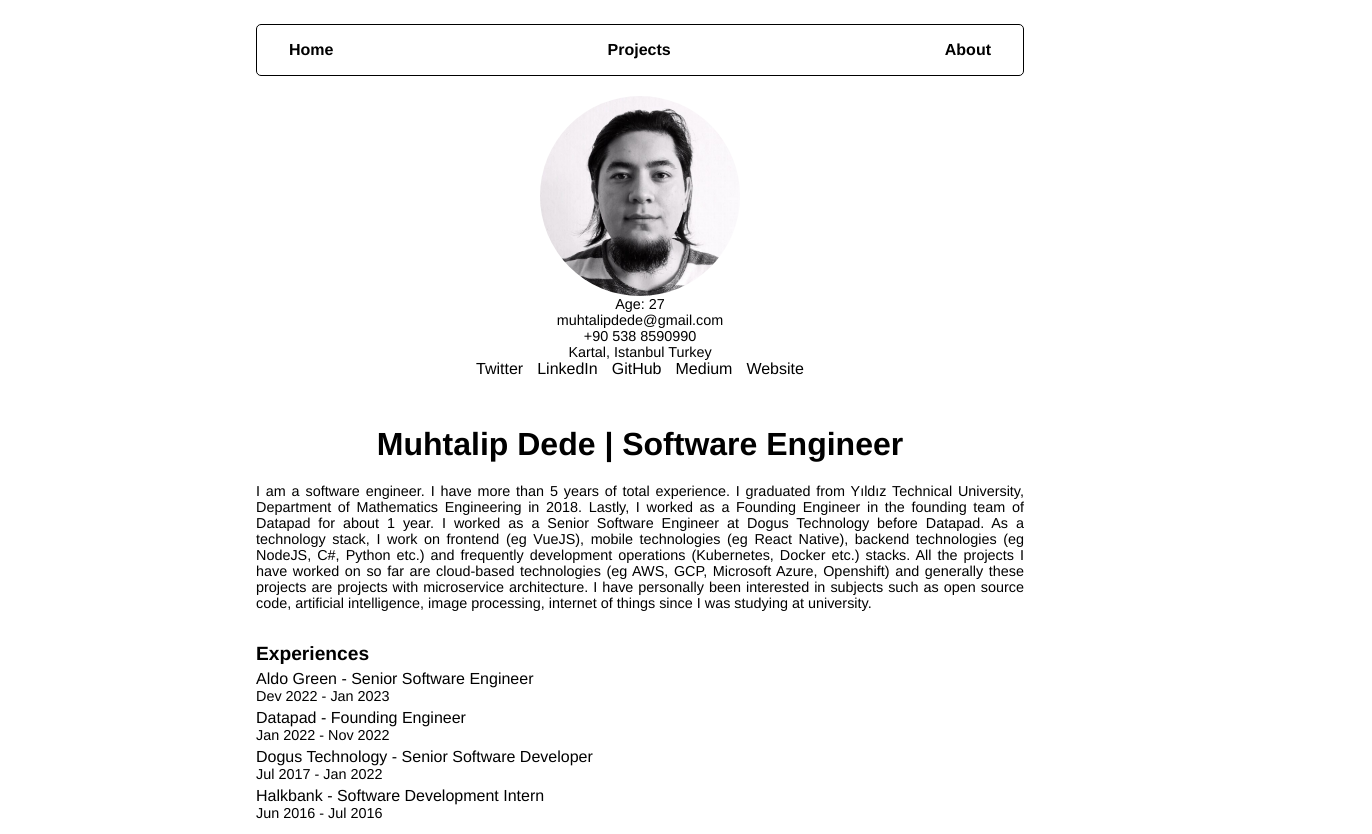
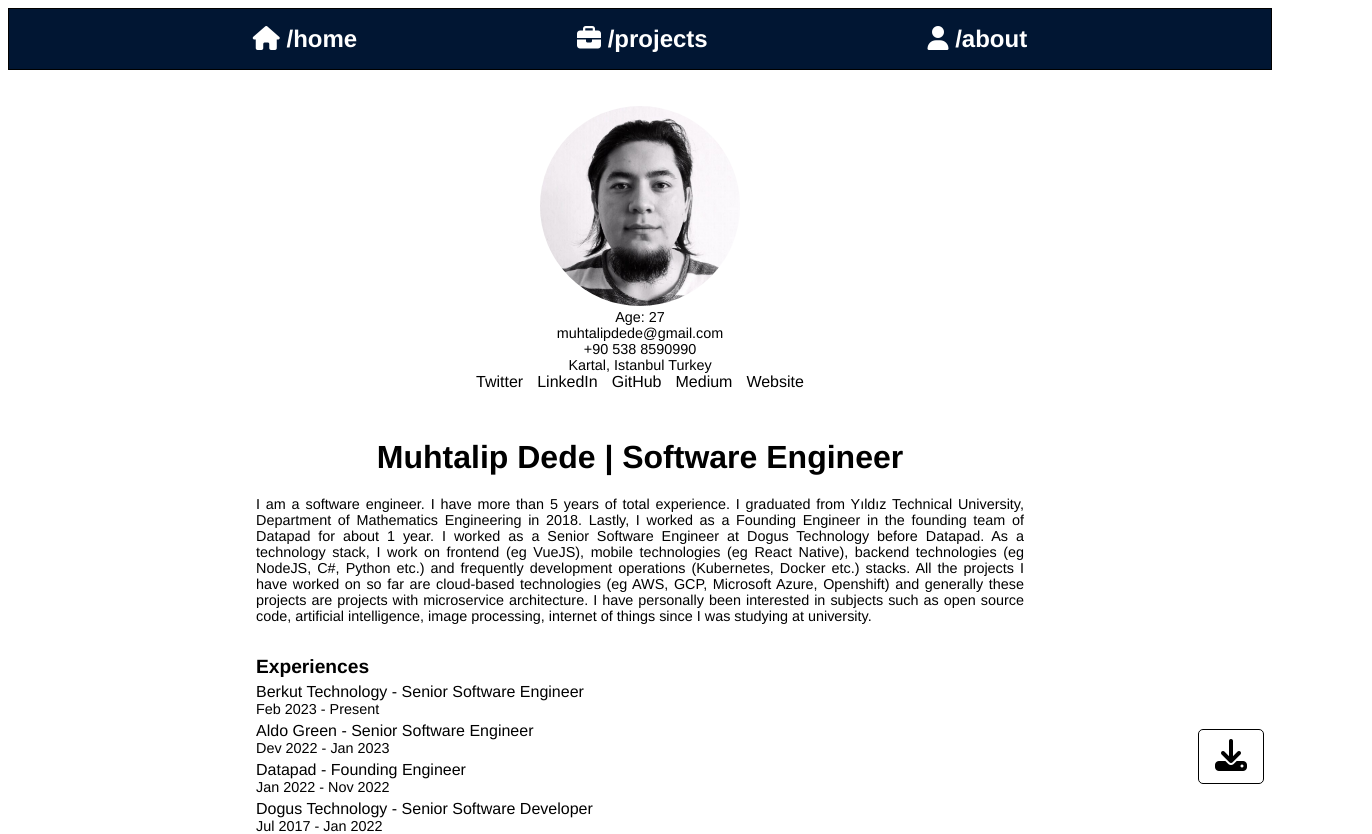
Before and after one commit to muhtalipdede/muhtalipdede.github.io, a SvelteKit app: page /about in a window 1280 px wide. Shown: the top 834 px of the page, 1372 px wide, since content can reach past the window. Built offline with nearby package versions, Linux system fonts and the light colour scheme.

Commit message:
add new features

```diff
--- a/package.json
+++ b/package.json
@@ -10,7 +10,7 @@
     "check:watch": "svelte-kit sync && svelte-check --tsconfig ./tsconfig.json --watch",
     "lint": "prettier --plugin-search-dir . --check . && eslint .",
     "format": "prettier --plugin-search-dir . --write .",
-    "deploy": "build && touch ./docs/.nojekyll && gh-pages -d docs -t true"
+    "deploy": "npm run build && touch ./docs/.nojekyll && gh-pages -d docs -t true"
   },
   "devDependencies": {
     "@fontsource/fira-mono": "^4.5.10",
--- a/src/app.html
+++ b/src/app.html
@@ -1,8 +1,9 @@
 <!DOCTYPE html>
 <html lang="en">
-  <head>
+  <head title="%sveltekit.title%">
     <meta charset="utf-8" />
     <meta name="viewport" content="width=device-width" />
+    <script src="https://kit.fontawesome.com/d193e87253.js" crossorigin="anonymous"></script>
     %sveltekit.head%
   </head>
   <body data-sveltekit-preload-data="hover">
--- /dev/null
+++ b/src/components/Footer.svelte
@@ -0,0 +1,26 @@
+<script>
+    let year = new Date().getFullYear();
+</script>
+
+<footer class="footer">
+    <p>&copy;{year} Muhtalip Dede | All Rights Reserved</p>
+</footer>
+
+<style>
+    .footer {
+        position: relative;
+        width: 100%;
+        background: #011633;
+        padding: 20px 50px;
+        display: flex;
+        justify-content: center;
+        flex-direction: column;
+    }
+
+    .footer p {
+        color: #fff;
+        margin: 15px 0 10px 0;
+        font-size: 1rem;
+        font-weight: 300;
+    }
+</style>
--- a/src/components/NavigationBar.svelte
+++ b/src/components/NavigationBar.svelte
@@ -1,11 +1,16 @@
 <script>
-
 </script>
 
 <div class="navbar__content">
-  <a href="/">Home</a>
-  <a href="/projects">Projects</a>
-  <a href="/about">About</a>
+  <a href="/" class="content__logo">
+    <i class="fa-solid fa-house" /> /home
+  </a>
+  <a href="/projects" class="content__logo">
+    <i class="fa-solid fa-briefcase" /> /projects
+  </a>
+  <a href="/about" class="content__logo">
+    <i class="fa-solid fa-user" /> /about
+  </a>
 </div>
 
 <style>
@@ -13,25 +18,28 @@
     position: sticky;
     top: 0;
     display: flex;
-    justify-content: space-between;
+    justify-content: space-evenly;
     align-items: center;
     padding: 1rem 2rem;
-    background-color: rgb(255, 255, 255);
+    background-color: #011633;
     border: 1px solid #000;
-    border-radius: 5px;
     z-index: 1;
   }
 
   .navbar__content > a {
-    font-size: 1rem;
     font-weight: 600;
     cursor: pointer;
     text-decoration: none;
-    color: #000;
+    color: white;
   }
 
   .navbar__content > a:hover {
+    color: #98bbeb;
+  }
+
+  .content__logo {
+    margin: 0 0.5rem;
+    font-size: 1.5rem;
     color: #000;
-    text-decoration: underline;
   }
 </style>
--- a/src/components/Profile.svelte
+++ b/src/components/Profile.svelte
@@ -10,7 +10,9 @@
 <div class="profile__image__container">
   <!-- svelte-ignore a11y-img-redundant-alt -->
   <!-- svelte-ignore a11y-missing-attribute -->
-  <img class="profile__image" src={photo} />
+  <a href="/">
+    <img class="profile__image" src={photo} />
+  </a>
   <span>Age: {profile.age}</span>
   <span>
     <a href="mailto:{profile.email}">{profile.email}</a>
--- a/src/data/resume.ts
+++ b/src/data/resume.ts
@@ -23,6 +23,12 @@ const resume = {
     website: "https://muhtalip.com",
   },
   experiences: [
+    {
+      company: "Berkut Technology",
+      position: "Senior Software Engineer",
+      start: "Feb 2023",
+      end: "Present",
+    },
     {
       company: "Aldo Green",
       position: "Senior Software Engineer",
--- a/src/routes/+layout.svelte
+++ b/src/routes/+layout.svelte
@@ -1,5 +1,6 @@
 <script>
-    import NavigationBar from "../components/NavigationBar.svelte";
+  import Footer from "../components/Footer.svelte";
+  import NavigationBar from "../components/NavigationBar.svelte";
 </script>
 
 <svelte:head>
@@ -8,10 +9,15 @@
 </svelte:head>
 
 <div class="app">
+  <div class="no-print">
+    <NavigationBar />
+  </div>
   <main>
-    <NavigationBar />
     <slot />
   </main>
+  <div class="no-print">
+    <Footer />
+  </div>
 </div>
 
 <style>
@@ -19,6 +25,7 @@
     display: flex;
     flex-direction: column;
     min-height: 100vh;
+    font-family: "Helvetica Neue", Helvetica, Arial, sans-serif;
   }
 
   main {
@@ -30,6 +37,12 @@
     max-width: 50rem;
     margin: 0 auto;
     box-sizing: border-box;
-    font-family: "Helvetica Neue", Helvetica, Arial, sans-serif;
+  }
+
+  @media print {
+    .no-print,
+    .no-print * {
+      display: none !important;
+    }
   }
 </style>
--- a/src/routes/about/+page.svelte
+++ b/src/routes/about/+page.svelte
@@ -6,7 +6,15 @@
   import Language from "../../components/Language.svelte";
   import Project from "../../components/Project.svelte";
   import Spacer from "../../components/Spacer.svelte";
+
+  function download() {
+    window.print();
+  }
 </script>
+
+<div class="download no-print" on:click={() => download()}>
+  <i class="fa-solid fa-download" />
+</div>
 
 <Profile />
 <Spacer height={2} />
@@ -21,4 +29,24 @@
 <Award />
 
 <style>
+  .download {
+    position: fixed;
+    bottom: 1rem;
+    right: 1rem;
+    font-size: 2rem;
+    color: #000;
+    cursor: pointer;
+    text-align: right;
+    text-decoration: none;
+    border: 1px solid #000;
+    border-radius: 5px;
+    padding: 0.5rem 1rem;
+  }
+
+  @media print {
+    .no-print,
+    .no-print * {
+      display: none !important;
+    }
+  }
 </style>
```
Also changed, not shown: src/routes/+page.svelte (+26 -37 lines), src/routes/projects/+page.svelte (+19 -7 lines). Lines whose indentation alone changed are shown as unchanged.
